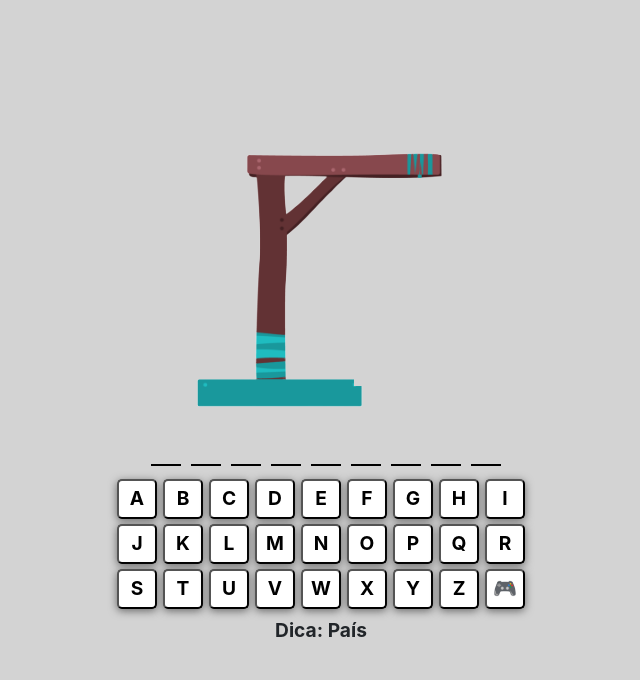
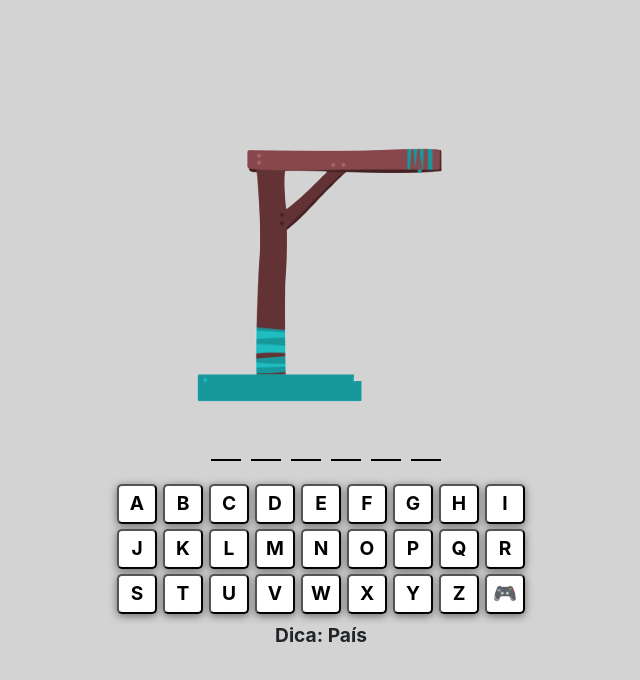
Before and after one commit to brucesilva/jogoDaForca, a plain HTML site: page index.html in a window 1280 px wide. Shown: the whole page, without its empty margins (319-959 px from the left). Drawn offline with nearby package versions, Linux system fonts and the light colour scheme.

Commit message:
Modified CSS

```diff
--- a/assets/css/style.css
+++ b/assets/css/style.css
@@ -82,6 +82,7 @@ body{
 
 .letter{
     /* display: flex;   */
+    margin-bottom: 10px;
     font-size: 1.2rem;
     font-weight: bold;
     border-bottom: 2px solid black;
--- a/assets/js/game.js
+++ b/assets/js/game.js
@@ -13,12 +13,12 @@ let words = [
    },
 
    word2 = {
-    name : "GARRAFA",
+    name : "RADIO",
     tip  : "Objeto"
    },
 
    word3 = {
-    name : "GARRAFA",
+    name : "CADEIRA",
     tip  : "Objeto"
    },
 
@@ -33,17 +33,17 @@ let words = [
    },
 
    word6 = {
-    name : "GARRAFA",
+    name : "MOUSE",
     tip  : "Objeto"
    },
 
    word7 = {
-    name : "GARRAFA",
+    name : "PENDRIVE",
     tip  : "Objeto"
    },
 
    word8 = {
-    name : "GARRAFA",
+    name : "IMPRESSORA",
     tip  : "Objeto"
    },
 
@@ -55,7 +55,7 @@ let words = [
    },
 
    word10 = {
-    name : "GARRAFA",
+    name : "GROELANDIA",
     tip  : "País"
    },
 
@@ -77,7 +77,27 @@ let words = [
    word14 = {
     name : "RUSSIA",
     tip  : "País"
-   }
+   },
+
+   word15 = {
+    name : "LASANHA",
+    tip  : "COMIDA"
+   },
+
+   word16 = {
+    name : "ESTROGONOFE",
+    tip  : "COMIDA"
+   },
+
+   word17 = {
+    name : "MACARRONADA",
+    tip  : "COMIDA"
+   },
+
+   word18 = {
+    name : "ARROZDOCE",
+    tip  : "COMIDA"
+   },
 
 ];
 
@@ -121,6 +141,9 @@ function randomWord(){
     const randomWord = Math.ceil(Math.random()* words.length -1);
     secretWord = words[randomWord].name;
     secretTip = words[randomWord].tip;
+
+
+    console.log(secretWord);
 }
 
 mountWord();
@@ -142,6 +165,7 @@ function mountWord(){
             wordSecret.innerHTML = wordSecret.innerHTML + "<div class='letter'>" +listDinamic[i]+ "</div>";
         }
     }
+
 }
 
 //  thisLetterExist('a');
```
